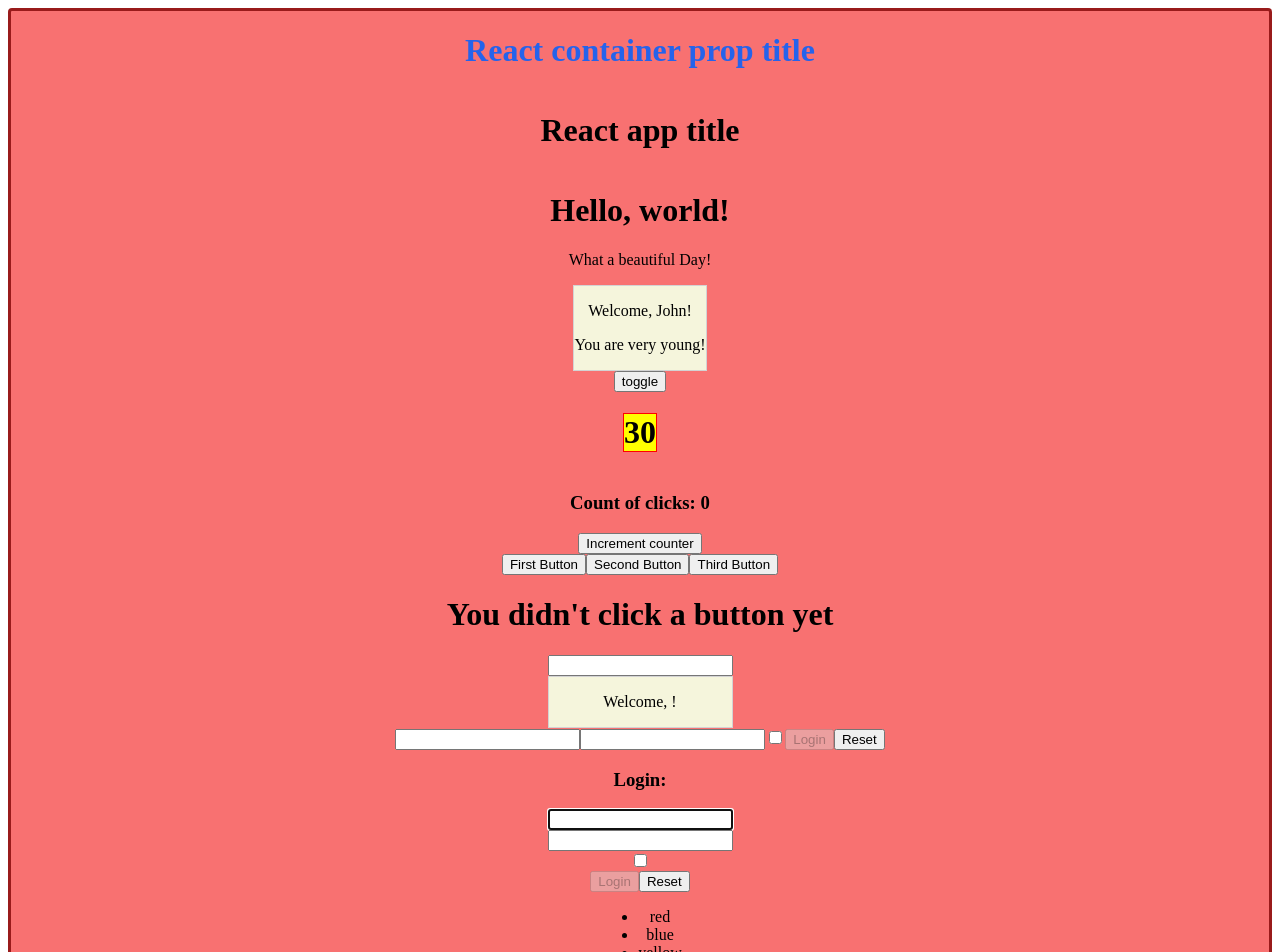
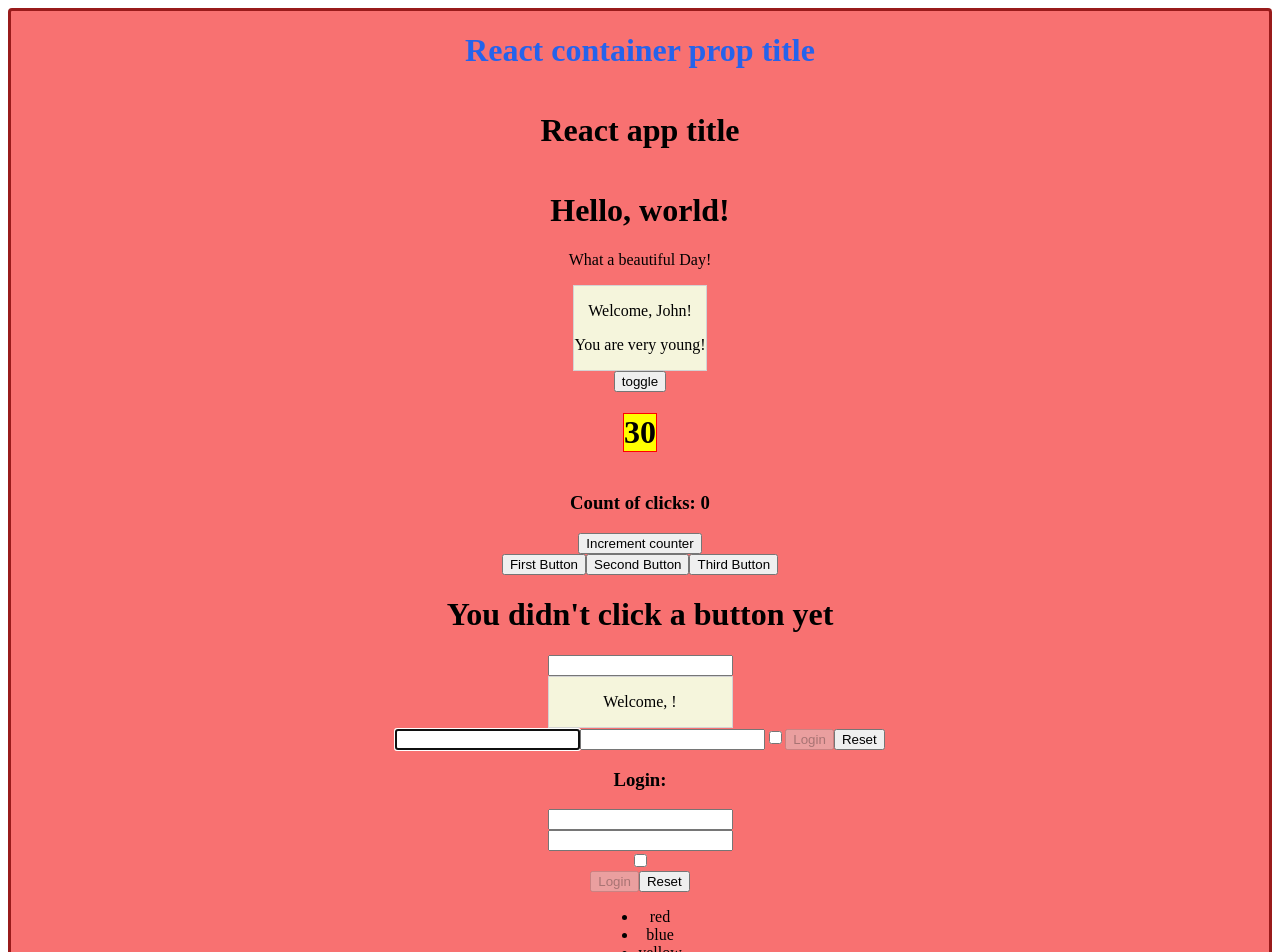
Before and after one commit to Kekko26/react-exercises, a React (Create React App) app: page / in a window 1280 px wide. Shown: the top 952 px of the page. Built offline with nearby package versions, Linux system fonts and the light colour scheme.

Commit message:
Exercise done

```diff
--- a/src/Login.js
+++ b/src/Login.js
@@ -1,8 +1,12 @@
-import React, { useState } from "react";
+import React, { useEffect, useRef, useState } from "react";
 
 export function Login(props){
 
     const [form, setForm] = useState({username: '', password: '', remember: false})
+
+    const inputReference = useRef(null)
+
+    useEffect(()=>{inputReference.current.focus()}, [])
 
      function inputEvemtHandler(event){
         setForm(prev => {
@@ -27,7 +31,7 @@ export function Login(props){
 
     return (
         <form>
-            <input name="username" onChange={inputEvemtHandler} value={form.username}/>
+            <input ref={inputReference} name="username" onChange={inputEvemtHandler} value={form.username}/>
             <input name="password" onChange={inputEvemtHandler} value={form.password} type='password' />
             <input name="remember" onChange={inputEvemtHandler} checked={form.remember} type='checkbox'/>
             {!form.username || !form.password
--- a/src/UncontrolledLogin.js
+++ b/src/UncontrolledLogin.js
@@ -30,7 +30,7 @@ export class UncontrolledLogin extends React.Component{
 
             <form ref={this._reference} onSubmit={this.submitHandler} onChange={this.loginCheck}>
                 <h3>Login:</h3>
-                <input name = 'username' autoFocus/> <br/>
+                <input name = 'username' /> <br/>
                 <input name = 'password' type='password'/> <br/>
                 <input name = 'remember' type='checkbox' /> <br/>
                 <button type = 'submit' id='loginButton2'>Login</button>
```
